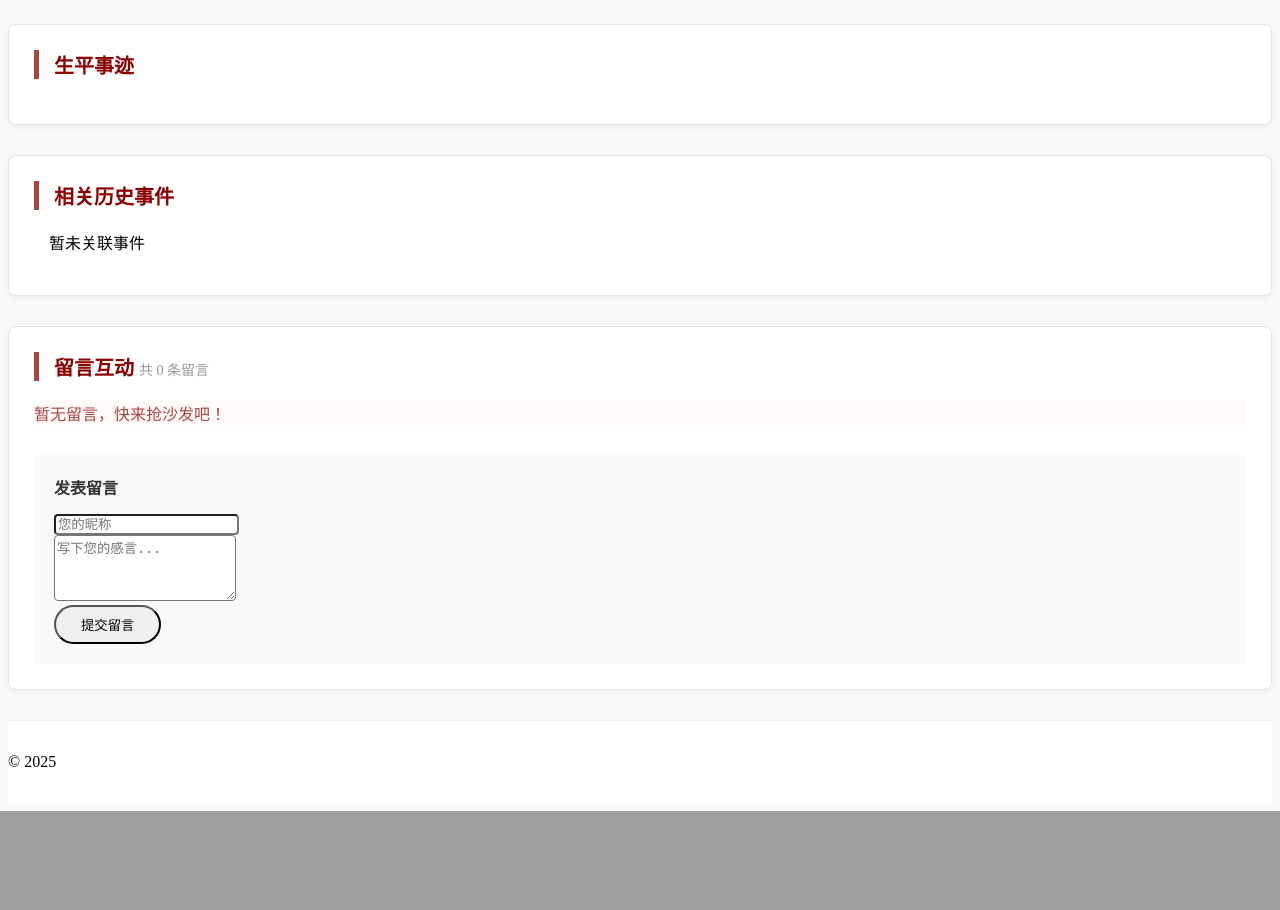
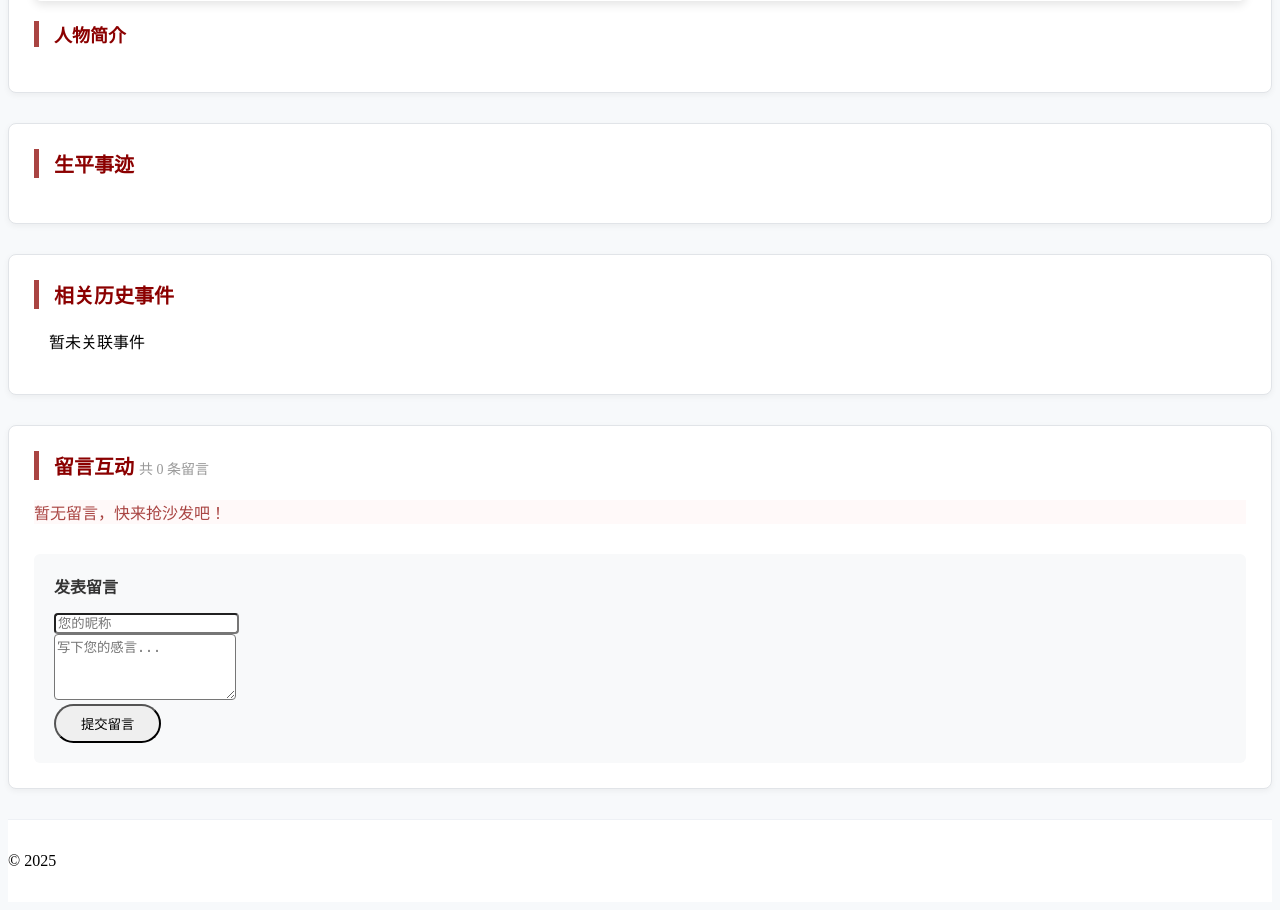
Before and after one commit to DING4526/WebDB, a Yii app: the page made by frontend/views/person/view.php in a window 1280 px wide. Shown: the part 1104-2014 px from the top of the page. Before the commit the page ends 1915 px from the top, so only its background shows below. Run offline with PHP 8.4 and a stand-in for Yii, Linux system fonts and the light colour scheme; the template is opened without the code that fills it, so the values that code supplies are empty; form fields are guessed from the names that the template uses; some libraries are stand-ins or nearby versions.

Commit message:
布局修正

```diff
--- a/frontend/views/layouts/main.php
+++ b/frontend/views/layouts/main.php
@@ -46,7 +46,7 @@ $activeCtl = function($id) use ($cur) { return $cur === $id; };
     }
     .hero h3 { margin-top:0; font-weight:800; }
     .hero .btn { margin-right:8px; }
-    .content-wrap { margin-top: 14px; }
+    .content-wrap { margin-top: 120px; }
     .footer { background:#fff; border-top:1px solid #eef1f5; }
   </style>
 </head>
@@ -92,9 +92,9 @@ echo Nav::widget([
 NavBar::end();
 ?>
 
-<!-- <div class="container">
-         顶部专题横幅（可留可删）
-  <div class="hero">
+<div class="container">
+         <!-- 顶部专题横幅（可留可删）  -->
+  <!-- <div class="hero">
     <h3>抗战史实时间轴 · 人物群像数据库</h3>
     <div class="text-muted" style="margin-bottom:10px;">
       以时间作证，以数据铭记 —— 1931–1945 史实与人物关联展示
@@ -105,7 +105,7 @@ NavBar::end();
     <a class="btn btn-default btn-sm" href="<?= Url::to(['/person/index']) ?>">
       <span class="glyphicon glyphicon-user"></span> 浏览人物库
     </a>
-  </div> -->
+  </div>  -->
 
   <div class="content-wrap">
     <?= Breadcrumbs::widget([
--- a/frontend/web/css/site.css
+++ b/frontend/web/css/site.css
@@ -2,6 +2,7 @@ html,
 body {
     height: 100%;
 }
+
 
 .wrap {
     min-height: 100%;
--- a/frontend/web/js/china-map.js
+++ b/frontend/web/js/china-map.js
@@ -1,5 +1,10 @@
 document.addEventListener('DOMContentLoaded', function () {
     console.log('[ChinaMap] 脚本已加载 - 悬浮框版');
+
+    // ---------------------------------------------------------
+    // 注意：页面顶部间距已移至 site.css 全局控制 (body { padding-top: 80px; })
+    // 这里不再需要单独设置 pageContainer.style.paddingTop
+    // ---------------------------------------------------------
 
     // ---------------------------------------------------------
     // 修复：强制调整地图容器高度，解决底部显示不全的问题
```
